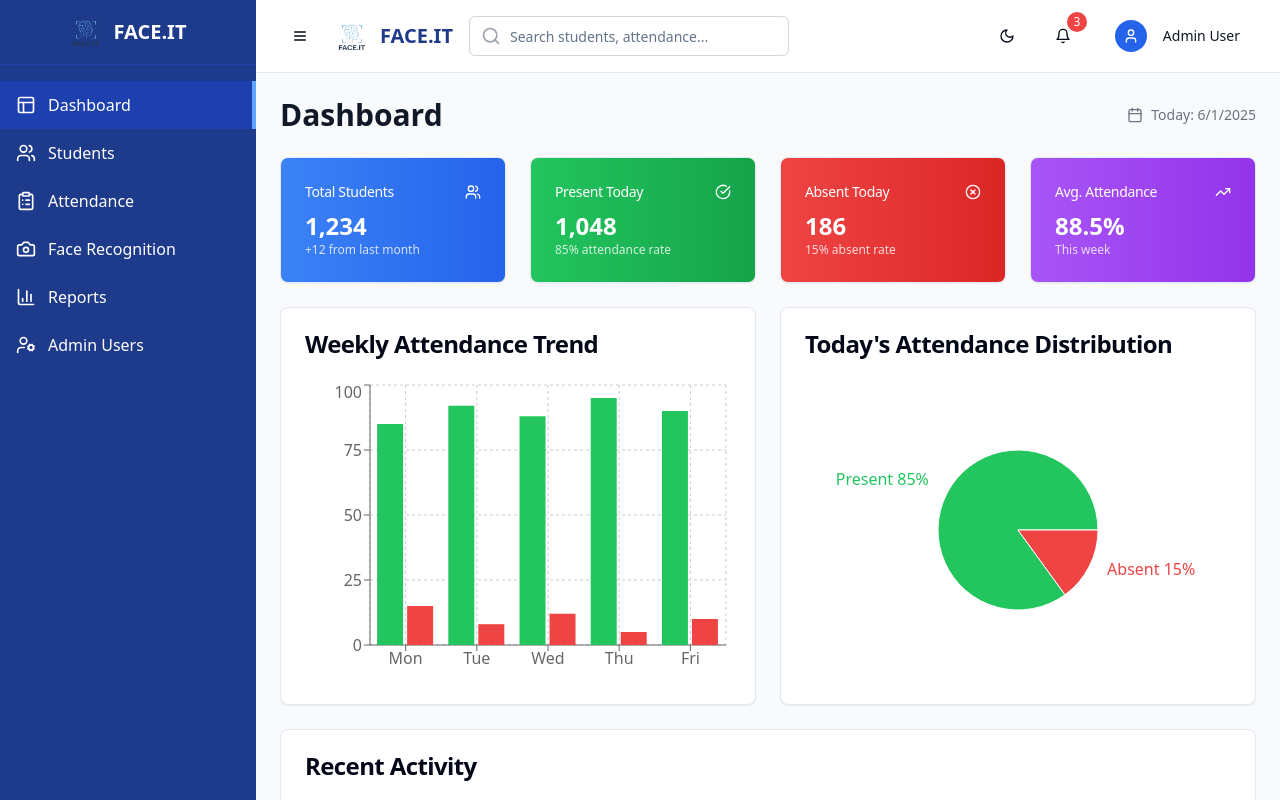
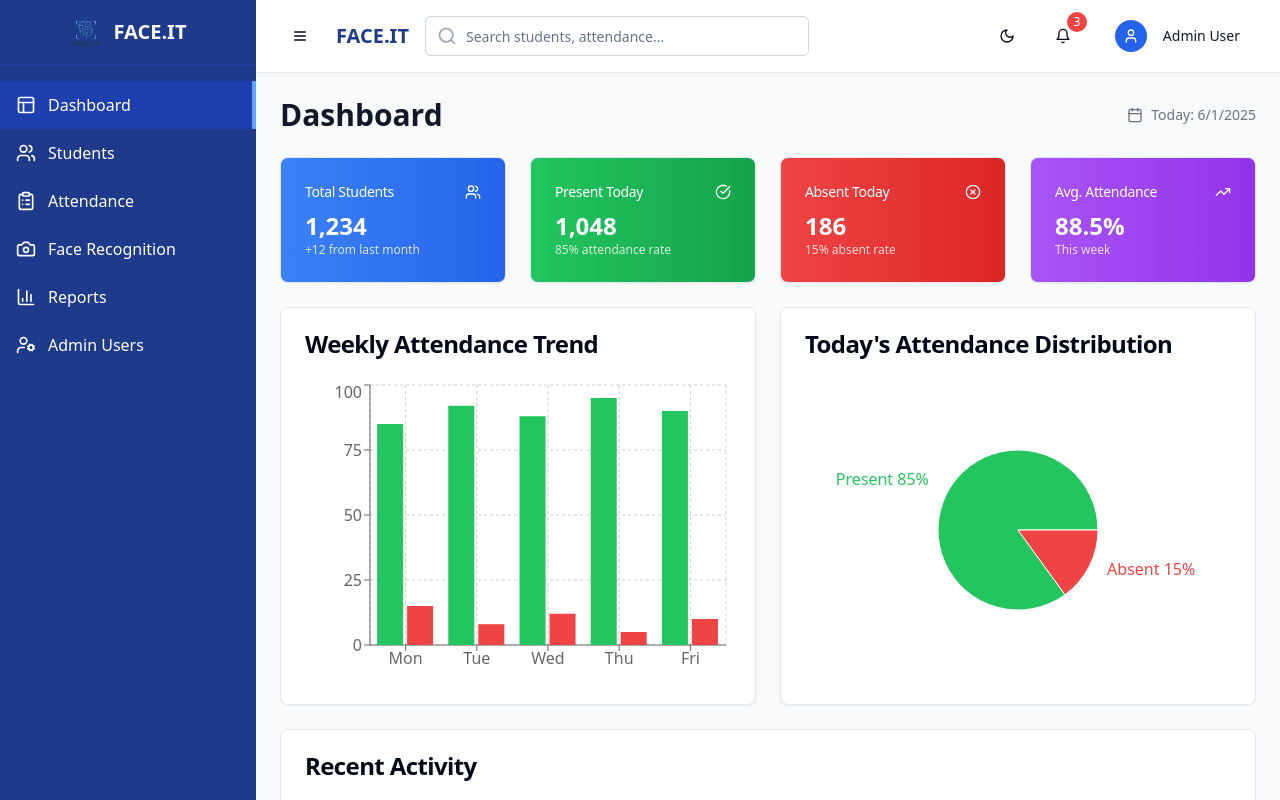
Before and after one commit to Izora9099/visages-attend-manager, a React (Vite) app: page / in a window 1280 px wide. Shown: the top 800 px of the page. Built offline with nearby package versions, Linux system fonts and the light colour scheme.

Commit message:
modified the header, removed the logo on the other side of the search bar since it was not needed. Also modified search bar lenght

```diff
--- a/src/components/Header.tsx
+++ b/src/components/Header.tsx
@@ -74,11 +74,12 @@ export const Header = ({ onMenuClick }: HeaderProps) => {
           </Button>
 
           <div className="flex items-center space-x-3">
-            <img
+           { /*  <img
               src="/lovable-uploads/7eeb388c-1566-4e45-a879-929c5bc7b9bb.png"
               alt="FACE.IT Logo"
               className="w-8 h-8"
-            />
+            />  */
+       }
             <span className="text-xl font-bold text-blue-900 dark:text-blue-400">FACE.IT</span>
           </div>
 
@@ -86,7 +87,7 @@ export const Header = ({ onMenuClick }: HeaderProps) => {
             <Search className="absolute left-3 top-1/2 transform -translate-y-1/2 text-gray-400 dark:text-gray-500" size={20} />
             <Input
               placeholder="Search students, attendance..."
-              className="pl-10 w-80 bg-white dark:bg-gray-700 border-gray-300 dark:border-gray-600 text-gray-900 dark:text-gray-100 placeholder-gray-500 dark:placeholder-gray-400"
+              className="pl-10 w-96 bg-white dark:bg-gray-700 border-gray-300 dark:border-gray-600 text-gray-900 dark:text-gray-100 placeholder-gray-500 dark:placeholder-gray-400"
               // TODO: Implement search functionality with Django backend
             />
           </div>
```
